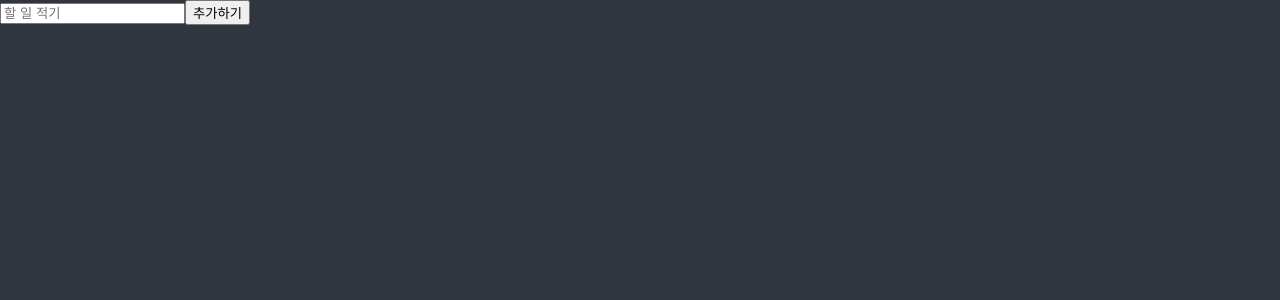
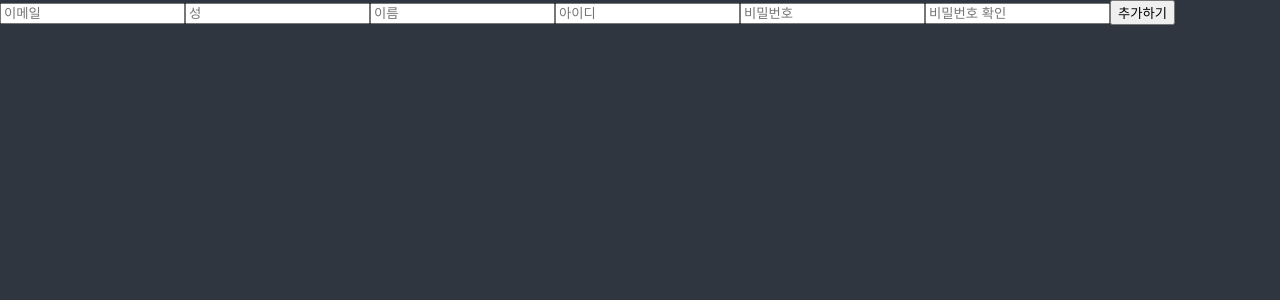
Before and after one commit to Whited123/react-masterclass, a React (Create React App) app: page / in a window 1280 px wide. Shown: the top 300 px of the page. Built offline with nearby package versions, Linux system fonts and the light colour scheme.

Commit message:
리액트 mc 6.6
리액트 훅폼을 이용하면 정말 코드가 단축된다. register: 양식을 설정해두고 watch: 해당 값을 주시하도록한다.

```diff
--- a/package.json
+++ b/package.json
@@ -15,6 +15,7 @@
     "react-apexcharts": "^1.4.0",
     "react-dom": "^18.2.0",
     "react-helmet": "^6.1.0",
+    "react-hook-form": "^7.44.3",
     "react-query": "^3.39.3",
     "react-router-dom": "^5.3.0",
     "react-scripts": "5.0.1",
--- a/src/ToDoList.tsx
+++ b/src/ToDoList.tsx
@@ -1,21 +1,46 @@
 import { useState } from "react";
+import { useForm } from "react-hook-form";
+
+// function ToDoList() {
+//   const [toDo, setToDo] = useState("");
+//   const [toDoError, setToDoError] = useState("");
+//   const onChange = (event: React.FormEvent<HTMLInputElement>) => {
+//     const {
+//       currentTarget: { value },
+//     } = event;
+//     setToDoError("");
+//     setToDo(value);
+//   };
+//   const onSubmit = (event: React.FormEvent<HTMLFormElement>) => {
+//     event.preventDefault();
+//     if (toDo.length < 10) {
+//       return setToDoError("글자 수가 10보다 커야합니다.");
+//     }
+//     console.log("제 출 당 당");
+//   };
+//   return (
+//     <div>
+//       <form onSubmit={onSubmit}>
+//         <input onChange={onChange} value={toDo} placeholder="할 일 적기" />
+//         <button>추가하기</button>
+//         {toDoError !== "" ? toDoError : null}
+//       </form>
+//     </div>
+//   );
+// }
 
 function ToDoList() {
-  const [toDo, setToDo] = useState("");
-  const onChange = (event: React.FormEvent<HTMLInputElement>) => {
-    const {
-      currentTarget: { value },
-    } = event;
-    setToDo(value);
-  };
-  const onSubmit = (event: React.FormEvent<HTMLFormElement>) => {
-    event.preventDefault();
-    console.log(toDo);
-  };
+  const { register, watch } = useForm();
+  console.log(watch());
   return (
     <div>
-      <form onSubmit={onSubmit}>
-        <input onChange={onChange} value={toDo} placeholder="할 일 적기" />
+      <form>
+        <input {...register("이메일")} placeholder="이메일" />
+        <input {...register("성")} placeholder="성" />
+        <input {...register("이름")} placeholder="이름" />
+        <input {...register("아이디")} placeholder="아이디" />
+        <input {...register("비밀번호")} placeholder="비밀번호" />
+        <input {...register("비밀번호 확인")} placeholder="비밀번호 확인" />
         <button>추가하기</button>
       </form>
     </div>
```
Also changed, not shown: 1 other file (tests, documents, lock files or other folders).
